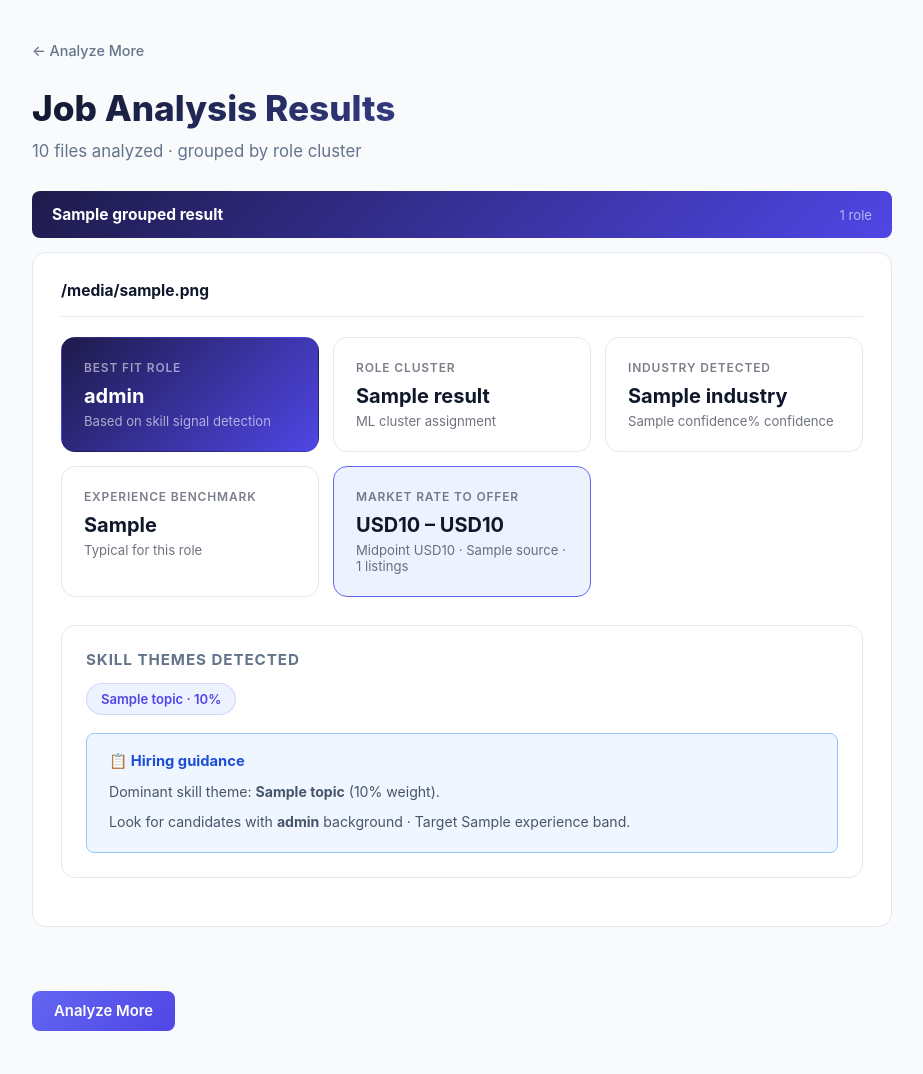
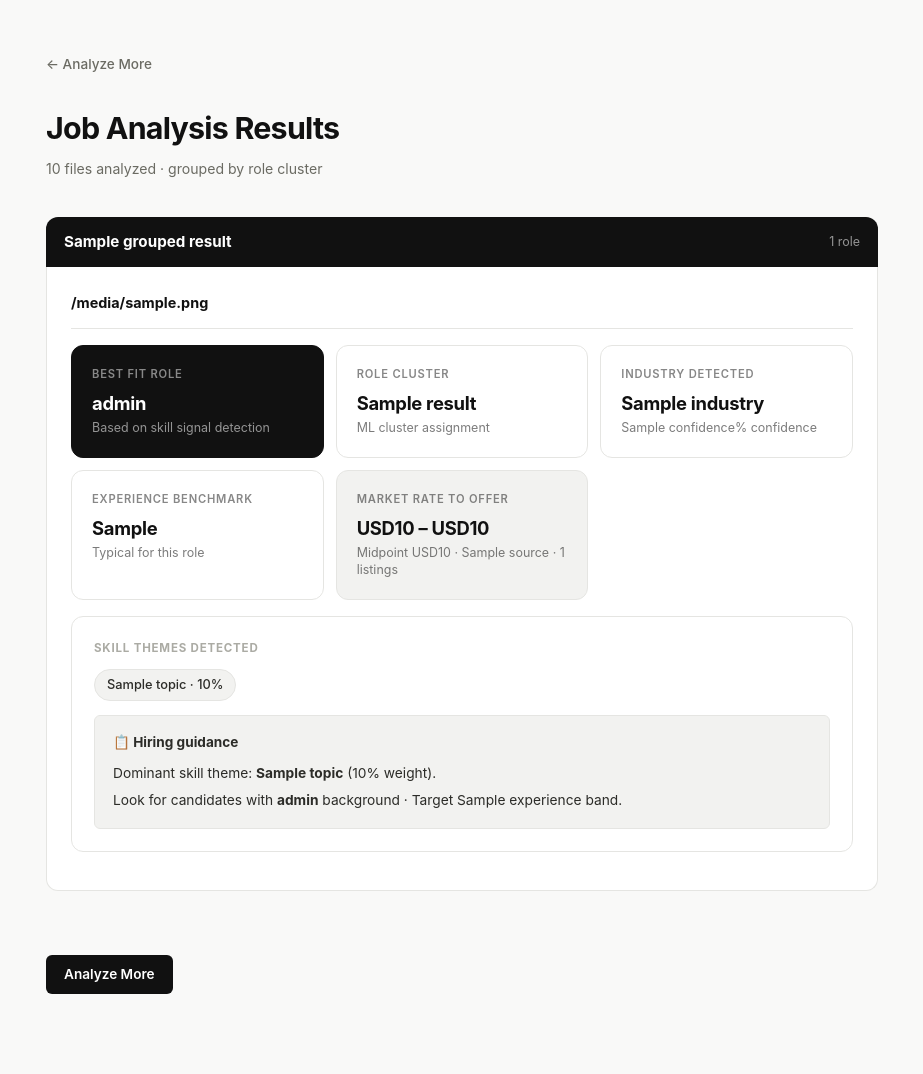
Before and after one commit to BuRhAn5352/Talent_intelligence_platform, a FastAPI app: template app/templates/hr_result.html in a window 1280 px wide. Shown: the whole page, without its empty margins (178-1101 px from the left). Before the commit the page ends 1031 px from the top, so only its background shows below. Run offline with FastAPI, Linux system fonts and the light colour scheme; the template is opened without the code that fills it: most values are stand-ins (such as "Sample title", 1, 10 or a date in 2020); parts of the project's set-up code (start-up, migrations or seed data) failed here and were passed over.

Commit message:
Refactor CSS styles and variables
Refactor CSS variables and styles for improved readability and consistency.

```diff
--- a/app/static/style.css
+++ b/app/static/style.css
@@ -1,39 +1,42 @@
-* { margin: 0; padding: 0; box-sizing: border-box; }
+*, *::before, *::after { margin: 0; padding: 0; box-sizing: border-box; }
 
 :root {
-    --accent: #6366f1;
-    --accent-dark: #4f46e5;
-    --accent-light: #eef2ff;
-    --success: #22c55e;
-    --success-light: #f0fdf4;
-    --warning: #f59e0b;
-    --warning-light: #fffbeb;
-    --danger-light: #fef2f2;
-    --text: #0f172a;
-    --text-muted: #64748b;
-    --border: #e2e8f0;
-    --bg: #f8fafc;
-    --white: #ffffff;
-    --radius: 14px;
-    --radius-sm: 8px;
+    --black:       #111111;
+    --white:       #ffffff;
+    --off-white:   #f9f9f8;
+    --gray-100:    #f2f2f0;
+    --gray-200:    #e5e5e2;
+    --gray-400:    #ababA4;
+    --gray-600:    #6b6b63;
+    --gray-800:    #2c2c28;
+    --success:     #166534;
+    --success-bg:  #f0fdf4;
+    --success-bdr: #bbf7d0;
+    --warning:     #78350f;
+    --warning-bg:  #fffbeb;
+    --warning-bdr: #fde68a;
+    --danger-bg:   #fff5f5;
+    --danger-bdr:  #fecaca;
+    --radius:      6px;
+    --radius-lg:   12px;
+    --sans: -apple-system, BlinkMacSystemFont, 'Segoe UI', sans-serif;
+    --mono: 'SF Mono', 'Fira Code', 'Courier New', monospace;
+    --transition: 0.2s ease;
 }
 
 body {
-    font-family: -apple-system, BlinkMacSystemFont, 'Segoe UI', sans-serif;
-    background: var(--bg);
-    color: var(--text);
+    font-family: var(--sans);
+    background: var(--off-white);
+    color: var(--black);
     min-height: 100vh;
+    font-size: 15px;
+    line-height: 1.6;
+    -webkit-font-smoothing: antialiased;
 }
 
-.container {
-    max-width: 900px;
-    margin: 0 auto;
-    padding: 40px 20px;
-    animation: fadeUp 0.4s ease both;
-}
-
+/* Animations */
 @keyframes fadeUp {
-    from { opacity: 0; transform: translateY(16px); }
+    from { opacity: 0; transform: translateY(14px); }
     to   { opacity: 1; transform: translateY(0); }
 }
 
@@ -42,449 +45,403 @@ body {
     to   { opacity: 1; }
 }
 
-.hero {
-    text-align: center;
-    margin-bottom: 60px;
+@keyframes slideIn {
+    from { opacity: 0; transform: translateX(-8px); }
+    to   { opacity: 1; transform: translateX(0); }
 }
 
+/* staggered card animation */
+.results-grid .result-card:nth-child(1) { animation-delay: 0.05s; }
+.results-grid .result-card:nth-child(2) { animation-delay: 0.10s; }
+.results-grid .result-card:nth-child(3) { animation-delay: 0.15s; }
+.results-grid .result-card:nth-child(4) { animation-delay: 0.20s; }
+.results-grid .result-card:nth-child(5) { animation-delay: 0.25s; }
+.results-grid .result-card:nth-child(6) { animation-delay: 0.30s; }
+
+.cluster-group:nth-child(1) { animation-delay: 0.05s; }
+.cluster-group:nth-child(2) { animation-delay: 0.12s; }
+.cluster-group:nth-child(3) { animation-delay: 0.19s; }
+.cluster-group:nth-child(4) { animation-delay: 0.26s; }
+
+/* Layout */
+.container {
+    max-width: 880px;
+    margin: 0 auto;
+    padding: 52px 24px 80px;
+    animation: fadeUp 0.4s ease both;
+}
+
+/* Typography */
 h1 {
-    font-size: 2.2rem;
-    font-weight: 800;
-    margin-bottom: 12px;
-    background: linear-gradient(135deg, var(--text) 0%, var(--accent) 100%);
-    -webkit-background-clip: text;
-    -webkit-text-fill-color: transparent;
-    background-clip: text;
+    font-size: 1.9rem;
+    font-weight: 700;
+    letter-spacing: -0.025em;
+    color: var(--black);
+    margin-bottom: 6px;
 }
 
 .subtitle {
-    color: var(--text-muted);
-    font-size: 1.05rem;
-    margin-bottom: 30px;
+    font-size: 0.88rem;
+    color: var(--gray-600);
+    margin-bottom: 36px;
 }
 
+/* Back link */
 .back {
     display: inline-flex;
     align-items: center;
-    gap: 6px;
-    color: var(--text-muted);
+    gap: 5px;
+    color: var(--gray-600);
     text-decoration: none;
     margin-bottom: 28px;
-    font-size: 0.9rem;
+    font-size: 0.85rem;
     font-weight: 500;
-    transition: color 0.2s, gap 0.2s;
+    transition: color var(--transition), gap var(--transition);
 }
+.back:hover { color: var(--black); gap: 8px; }
 
-.back:hover { color: var(--accent); gap: 8px; }
+/*Home page */
+.hero {
+    margin-bottom: 44px;
+}
+.hero h1 { font-size: 2.1rem; margin-bottom: 10px; }
+.hero p { color: var(--gray-600); font-size: 0.95rem; }
 
-/* Home page cards */
 .card-grid {
     display: grid;
     grid-template-columns: 1fr 1fr;
-    gap: 20px;
+    gap: 16px;
 }
 
 .card {
     background: var(--white);
-    border-radius: var(--radius);
-    padding: 36px 28px;
+    border: 1.5px solid var(--gray-200);
+    border-radius: var(--radius-lg);
+    padding: 32px 28px;
     text-decoration: none;
     color: inherit;
-    border: 1.5px solid var(--border);
-    transition: transform 0.25s, box-shadow 0.25s, border-color 0.25s;
-    position: relative;
-    overflow: hidden;
+    transition: transform var(--transition), box-shadow var(--transition), border-color var(--transition);
+    animation: fadeUp 0.4s ease both;
+}
+.card:nth-child(2) { animation-delay: 0.08s; }
+.card:hover {
+    transform: translateY(-3px);
+    box-shadow: 0 12px 32px rgba(0,0,0,0.08);
+    border-color: var(--black);
 }
 
-.card::before {
-    content: '';
-    position: absolute;
-    inset: 0;
-    background: linear-gradient(135deg, var(--accent-light) 0%, transparent 60%);
-    opacity: 0;
-    transition: opacity 0.3s;
+.card-icon {
+    font-size: 0.72rem;
+    font-weight: 600;
+    letter-spacing: 0.08em;
+    text-transform: uppercase;
+    color: var(--gray-400);
+    margin-bottom: 16px;
 }
 
-.card:hover {
-    transform: translateY(-5px);
-    box-shadow: 0 16px 40px rgba(99,102,241,0.12);
-    border-color: var(--accent);
+.card h2 { font-size: 1.2rem; font-weight: 700; margin-bottom: 10px; }
+
+.card p {
+    color: var(--gray-600);
+    line-height: 1.65;
+    margin-bottom: 20px;
+    font-size: 0.9rem;
 }
 
-.card:hover::before { opacity: 1; }
+/*Buttons */
+.btn {
+    display: inline-block;
+    padding: 9px 18px;
+    background: var(--black);
+    color: var(--white);
+    border-radius: var(--radius);
+    text-decoration: none;
+    font-size: 0.85rem;
+    font-weight: 600;
+    transition: opacity var(--transition), transform var(--transition);
+    margin-top: 20px;
+}
+.btn:hover { opacity: 0.82; transform: translateY(-1px); }
 
-.card-icon {
-    width: 52px;
-    height: 52px;
-    background: linear-gradient(135deg, var(--accent) 0%, var(--accent-dark) 100%);
-    color: white;
-    border-radius: 12px;
-    display: flex;
-    align-items: center;
-    justify-content: center;
-    font-weight: 700;
-    font-size: 0.85rem;
-    margin-bottom: 18px;
-    position: relative;
+.submit-btn {
+    width: 100%;
+    padding: 13px;
+    background: var(--black);
+    color: var(--white);
+    border: none;
+    border-radius: var(--radius);
+    font-size: 0.92rem;
+    font-weight: 600;
+    cursor: pointer;
+    transition: opacity var(--transition), transform var(--transition);
+    letter-spacing: 0.01em;
 }
+.submit-btn:hover { opacity: 0.82; transform: translateY(-1px); }
+.submit-btn:active { transform: translateY(0); }
 
-.card h2 {
-    font-size: 1.3rem;
-    font-weight: 700;
-    margin-bottom: 10px;
-}
-
-.card p {
-    color: var(--text-muted);
-    line-height: 1.65;
-    margin-bottom: 20px;
-    font-size: 0.93rem;
-}
-
-/* Forms */
+/*Forms */
 .form-card {
     background: var(--white);
-    border-radius: var(--radius);
-    padding: 40px;
-    border: 1.5px solid var(--border);
-    box-shadow: 0 4px 24px rgba(0,0,0,0.04);
+    border-radius: var(--radius-lg);
+    padding: 36px;
+    border: 1.5px solid var(--gray-200);
+    box-shadow: 0 2px 12px rgba(0,0,0,0.04);
+    animation: fadeUp 0.4s ease 0.1s both;
 }
 
 .upload-area {
-    border: 2px dashed var(--border);
-    border-radius: var(--radius);
-    padding: 48px;
+    border: 2px dashed var(--gray-200);
+    border-radius: var(--radius-lg);
+    padding: 44px;
     text-align: center;
-    margin-bottom: 24px;
+    margin-bottom: 22px;
     cursor: pointer;
-    transition: border-color 0.2s, background 0.2s;
-    background: var(--bg);
+    transition: border-color var(--transition), background var(--transition);
+    background: var(--off-white);
 }
-
-.upload-area:hover {
-    border-color: var(--accent);
-    background: var(--accent-light);
-}
-
+.upload-area:hover { border-color: var(--black); background: var(--gray-100); }
 .upload-area input[type="file"] { display: none; }
-
-.upload-area label {
-    cursor: pointer;
-    color: var(--text-muted);
-}
-
-.upload-icon {
-    font-size: 2rem;
-    margin-bottom: 12px;
-    color: var(--accent);
-}
-
-.upload-hint {
-    font-size: 0.82rem;
-    color: #94a3b8;
-    margin-top: 8px;
-}
+.upload-area label { cursor: pointer; color: var(--gray-600); font-size: 0.9rem; }
+.upload-icon { font-size: 1.5rem; margin-bottom: 10px; color: var(--gray-400); }
+.upload-hint { font-size: 0.78rem; color: var(--gray-400); margin-top: 6px; }
 
 .form-fields {
     display: grid;
     grid-template-columns: 1fr 1fr 1fr;
-    gap: 16px;
-    margin-bottom: 24px;
+    gap: 14px;
+    margin-bottom: 22px;
 }
 
 .field label {
     display: block;
-    font-size: 0.88rem;
+    font-size: 0.8rem;
     font-weight: 600;
-    margin-bottom: 8px;
-    color: var(--text);
+    margin-bottom: 6px;
+    color: var(--gray-800);
+}
+
+.optional {
+    font-weight: 400;
+    font-size: 0.74rem;
+    color: var(--gray-400);
+    margin-left: 3px;
 }
 
 .field input, .field select {
     width: 100%;
-    padding: 11px 14px;
-    border: 1.5px solid var(--border);
-    border-radius: var(--radius-sm);
-    font-size: 0.93rem;
+    padding: 9px 12px;
+    border: 1.5px solid var(--gray-200);
+    border-radius: var(--radius);
+    font-size: 0.9rem;
+    font-family: var(--sans);
+    background: var(--white);
+    color: var(--black);
     outline: none;
-    background: var(--white);
-    color: var(--text);
-    transition: border-color 0.2s, box-shadow 0.2s;
+    transition: border-color var(--transition), box-shadow var(--transition);
+}
+.field input:focus, .field select:focus {
+    border-color: var(--black);
+    box-shadow: 0 0 0 3px rgba(0,0,0,0.06);
 }
 
-.field input:focus, .field select:focus {
-    border-color: var(--accent);
-    box-shadow: 0 0 0 3px rgba(99,102,241,0.1);
-}
-
-/* Buttons */
-.submit-btn {
-    width: 100%;
-    padding: 15px;
-    background: linear-gradient(135deg, var(--accent) 0%, var(--accent-dark) 100%);
-    color: white;
-    border: none;
-    border-radius: var(--radius-sm);
-    font-size: 1rem;
-    font-weight: 600;
-    cursor: pointer;
-    transition: opacity 0.2s, transform 0.15s;
-    letter-spacing: 0.01em;
-}
-
-.submit-btn:hover { opacity: 0.92; transform: translateY(-1px); }
-.submit-btn:active { transform: translateY(0); }
-
-.btn {
-    display: inline-block;
-    padding: 11px 22px;
-    background: linear-gradient(135deg, var(--accent) 0%, var(--accent-dark) 100%);
-    color: white;
-    border-radius: var(--radius-sm);
-    text-decoration: none;
-    font-weight: 600;
-    margin-top: 24px;
-    transition: opacity 0.2s, transform 0.15s;
-    font-size: 0.93rem;
-}
-
-.btn:hover { opacity: 0.9; transform: translateY(-1px); }
-
-/* Results */
+/* Result cards */
 .results-grid {
     display: grid;
-    grid-template-columns: repeat(auto-fit, minmax(200px, 1fr));
-    gap: 14px;
-    margin-bottom: 28px;
+    grid-template-columns: repeat(auto-fit, minmax(190px, 1fr));
+    gap: 12px;
+    margin-bottom: 16px;
 }
 
 .result-card {
     background: var(--white);
+    border: 1.5px solid var(--gray-200);
+    border-radius: var(--radius-lg);
+    padding: 20px;
+    animation: fadeUp 0.35s ease both;
+    transition: transform var(--transition), box-shadow var(--transition);
+}
+.result-card:hover { transform: translateY(-2px); box-shadow: 0 6px 20px rgba(0,0,0,0.06); }
+
+.result-card.highlight {
+    background: var(--black);
+    color: var(--white);
+    border-color: var(--black);
+}
+.result-card.warning  { background: var(--warning-bg);  border-color: var(--warning-bdr); }
+.result-card.success  { background: var(--success-bg);  border-color: var(--success-bdr); }
+.result-card.salary   { background: var(--gray-100);    border-color: var(--gray-200); }
+
+.result-label {
+    font-size: 0.7rem;
+    font-weight: 600;
+    text-transform: uppercase;
+    letter-spacing: 0.07em;
+    opacity: 0.5;
+    margin-bottom: 8px;
+}
+.result-value {
+    font-size: 1.15rem;
+    font-weight: 700;
+    letter-spacing: -0.015em;
+    margin-bottom: 4px;
+    line-height: 1.25;
+}
+.result-sub { font-size: 0.78rem; opacity: 0.55; line-height: 1.4; }
+
+/* Errors */
+.error {
+    background: var(--danger-bg);
+    border: 1.5px solid var(--danger-bdr);
+    color: #991b1b;
+    padding: 13px 16px;
     border-radius: var(--radius);
-    padding: 22px;
-    border: 1.5px solid var(--border);
-    transition: transform 0.2s, box-shadow 0.2s;
-    animation: fadeUp 0.4s ease both;
+    margin-bottom: 18px;
+    font-size: 0.88rem;
+    animation: fadeIn 0.3s ease both;
 }
 
-.result-card:hover {
-    transform: translateY(-2px);
-    box-shadow: 0 8px 24px rgba(0,0,0,0.07);
-}
-
-.result-card.highlight {
-    background: linear-gradient(135deg, #1e1b4b 0%, var(--accent-dark) 100%);
-    color: white;
-    border-color: transparent;
-}
-
-.result-card.warning {
-    border-color: var(--warning);
-    background: var(--warning-light);
-}
-
-.result-card.success {
-    border-color: var(--success);
-    background: var(--success-light);
-}
-
-.result-card.salary {
-    border-color: var(--accent);
-    background: var(--accent-light);
-}
-
-.result-label {
-    font-size: 0.75rem;
-    text-transform: uppercase;
-    letter-spacing: 0.07em;
-    font-weight: 600;
-    opacity: 0.55;
-    margin-bottom: 8px;
-}
-
-.result-value {
-    font-size: 1.25rem;
-    font-weight: 700;
-    margin-bottom: 4px;
-    line-height: 1.3;
-}
-
-.result-sub {
-    font-size: 0.82rem;
-    opacity: 0.6;
-}
-
-/* Topics */
+/* Topics / skill pills */
 .topics-section {
     background: var(--white);
-    border-radius: var(--radius);
-    padding: 24px;
-    border: 1.5px solid var(--border);
-    margin-bottom: 20px;
-    animation: fadeUp 0.5s ease both;
+    border: 1.5px solid var(--gray-200);
+    border-radius: var(--radius-lg);
+    padding: 22px;
+    margin-bottom: 14px;
+    animation: fadeUp 0.4s ease 0.15s both;
 }
-
 .topics-section h3 {
-    margin-bottom: 14px;
-    font-size: 0.95rem;
-    font-weight: 700;
-    color: var(--text-muted);
-    text-transform: uppercase;
-    letter-spacing: 0.06em;
-}
-
-.topics-grid {
-    display: flex;
-    flex-wrap: wrap;
-    gap: 8px;
-}
-
-.topic-pill {
-    padding: 7px 14px;
-    background: var(--accent-light);
-    color: var(--accent-dark);
-    border-radius: 999px;
-    font-size: 0.82rem;
-    font-weight: 600;
-    border: 1px solid rgba(99,102,241,0.2);
-    transition: background 0.2s, transform 0.15s;
-}
-
-.topic-pill:hover {
-    background: var(--accent);
-    color: white;
-    transform: translateY(-1px);
-}
-
-/* Error */
-.error {
-    background: var(--danger-light);
-    border: 1.5px solid #fca5a5;
-    color: #991b1b;
-    padding: 14px 16px;
-    border-radius: var(--radius-sm);
-    margin-bottom: 20px;
-    font-size: 0.9rem;
-}
-
-/* Resume blocks */
-.resume-block {
-    background: var(--white);
-    border-radius: var(--radius);
-    padding: 28px;
-    border: 1.5px solid var(--border);
-    margin-bottom: 20px;
-    transition: box-shadow 0.2s;
-    animation: fadeUp 0.4s ease both;
-}
-
-.resume-block:hover {
-    box-shadow: 0 8px 28px rgba(0,0,0,0.06);
-}
-
-.resume-header {
-    display: flex;
-    align-items: center;
-    gap: 12px;
-    margin-bottom: 20px;
-    padding-bottom: 16px;
-    border-bottom: 1.5px solid var(--border);
-}
-
-.filename {
-    font-weight: 700;
-    font-size: 0.97rem;
-    color: var(--text);
-}
-
-/* Badge */
-.badge {
-    display: inline-block;
-    padding: 3px 10px;
-    border-radius: 999px;
     font-size: 0.72rem;
     font-weight: 700;
     text-transform: uppercase;
-    letter-spacing: 0.05em;
+    letter-spacing: 0.07em;
+    color: var(--gray-400);
+    margin-bottom: 12px;
 }
+.topics-grid { display: flex; flex-wrap: wrap; gap: 8px; margin-bottom: 14px; }
 
-.badge.warning {
-    background: var(--warning-light);
-    color: #92400e;
-    border: 1px solid var(--warning);
+.topic-pill {
+    padding: 5px 12px;
+    background: var(--gray-100);
+    color: var(--gray-800);
+    border-radius: 999px;
+    font-size: 0.8rem;
+    font-weight: 500;
+    border: 1px solid var(--gray-200);
+    transition: background var(--transition), color var(--transition), transform var(--transition);
+    cursor: default;
 }
+.topic-pill:hover { background: var(--black); color: var(--white); transform: translateY(-1px); }
 
-/* Skill gap boxes */
+/* Skill gap / guidance boxes */
 .skill-gap-box {
-    margin-top: 18px;
-    border-radius: var(--radius-sm);
-    padding: 18px 22px;
+    border-radius: var(--radius);
+    padding: 16px 18px;
     animation: fadeIn 0.4s ease both;
 }
-
-.skill-gap-box h4 {
-    font-size: 0.92rem;
-    font-weight: 700;
-    margin-bottom: 10px;
-}
-
-.skill-gap-box p {
-    font-size: 0.88rem;
-    line-height: 1.7;
-    color: #475569;
-    margin-bottom: 6px;
-}
-
+.skill-gap-box h4 { font-size: 0.85rem; font-weight: 700; margin-bottom: 8px; }
+.skill-gap-box p  { font-size: 0.86rem; line-height: 1.65; color: var(--gray-800); margin-bottom: 4px; }
 .skill-gap-box p:last-child { margin-bottom: 0; }
 
-.warning-box {
-    background: var(--warning-light);
-    border: 1.5px solid var(--warning);
+.warning-box { background: var(--warning-bg); border: 1.5px solid var(--warning-bdr); }
+.warning-box h4 { color: var(--warning); }
+.success-box { background: var(--success-bg); border: 1.5px solid var(--success-bdr); }
+.success-box h4 { color: var(--success); }
+.info-box { background: var(--gray-100); border: 1.5px solid var(--gray-200); }
+.info-box h4 { color: var(--gray-800); }
+
+/* HR cluster groups */
+.cluster-group {
+    margin-bottom: 44px;
+    animation: fadeUp 0.4s ease both;
 }
-
-.warning-box h4 { color: #92400e; }
-
-.success-box {
-    background: var(--success-light);
-    border: 1.5px solid var(--success);
-}
-
-.success-box h4 { color: #15803d; }
-
-.info-box {
-    background: #eff6ff;
-    border: 1.5px solid #93c5fd;
-}
-
-.info-box h4 { color: #1d4ed8; }
-
-/* Cluster grouping */
-.cluster-group { margin-bottom: 40px; }
 
 .cluster-group-header {
     display: flex;
     align-items: center;
     justify-content: space-between;
-    margin-bottom: 14px;
-    padding: 14px 20px;
-    background: linear-gradient(135deg, #1e1b4b 0%, var(--accent-dark) 100%);
-    border-radius: var(--radius-sm);
-    color: white;
+    padding: 13px 18px;
+    background: var(--black);
+    border-radius: var(--radius-lg) var(--radius-lg) 0 0;
+    color: var(--white);
+}
+.cluster-title { font-weight: 700; font-size: 0.95rem; }
+.cluster-count { font-size: 0.78rem; opacity: 0.55; }
+
+/* Resume blocks */
+.resume-block {
+    background: var(--white);
+    border: 1.5px solid var(--gray-200);
+    border-top: none;
+    padding: 24px;
+    animation: slideIn 0.35s ease both;
+    transition: box-shadow var(--transition);
+}
+.resume-block:last-child { border-radius: 0 0 var(--radius-lg) var(--radius-lg); }
+.resume-block:hover { box-shadow: 0 4px 20px rgba(0,0,0,0.06); }
+.resume-block.top-pick { border-left: 3px solid var(--black); }
+
+.resume-header {
+    display: flex;
+    align-items: center;
+    gap: 10px;
+    margin-bottom: 16px;
+    padding-bottom: 14px;
+    border-bottom: 1px solid var(--gray-200);
+}
+.filename { font-weight: 700; font-size: 0.9rem; color: var(--black); }
+
+/* Rank badges */
+.rank-badge-wrap { display: flex; align-items: center; }
+
+.rank-badge {
+    display: inline-flex;
+    align-items: center;
+    padding: 3px 10px;
+    border-radius: 999px;
+    font-size: 0.72rem;
+    font-weight: 700;
+    letter-spacing: 0.04em;
+    white-space: nowrap;
+}
+.rank-1 { background: var(--black); color: var(--white); }
+.rank-2 { background: var(--gray-100); color: var(--gray-800); border: 1px solid var(--gray-200); }
+.rank-3 { background: var(--gray-100); color: var(--gray-800); border: 1px solid var(--gray-200); }
+.rank-n { background: transparent; color: var(--gray-400); border: 1px solid var(--gray-200); }
+
+/*Misc badges */
+.badge {
+    display: inline-block;
+    padding: 2px 9px;
+    border-radius: 999px;
+    font-size: 0.7rem;
+    font-weight: 700;
+    text-transform: uppercase;
+    letter-spacing: 0.05em;
+}
+.badge.warning {
+    background: var(--warning-bg);
+    color: var(--warning);
+    border: 1px solid var(--warning-bdr);
 }
 
-.cluster-title { font-weight: 700; font-size: 0.97rem; }
-.cluster-count { font-size: 0.82rem; opacity: 0.6; }
-
-/* Optional label */
-.optional {
-    font-weight: 400;
-    font-size: 0.78rem;
-    color: #94a3b8;
-    margin-left: 4px;
+.est-badge {
+    display: inline-block;
+    padding: 1px 7px;
+    background: var(--gray-100);
+    color: var(--gray-600);
+    border-radius: 999px;
+    font-size: 0.68rem;
+    font-weight: 700;
+    letter-spacing: 0.04em;
+    text-transform: uppercase;
+    margin-left: 3px;
 }
 
+/* Responsive */
 @media (max-width: 600px) {
-    .card-grid { grid-template-columns: 1fr; }
-    .form-fields { grid-template-columns: 1fr; }
-    h1 { font-size: 1.7rem; }
+    .card-grid    { grid-template-columns: 1fr; }
+    .form-fields  { grid-template-columns: 1fr; }
+    h1            { font-size: 1.5rem; }
+    .form-card    { padding: 22px; }
+    .container    { padding: 32px 16px 60px; }
 }
```
